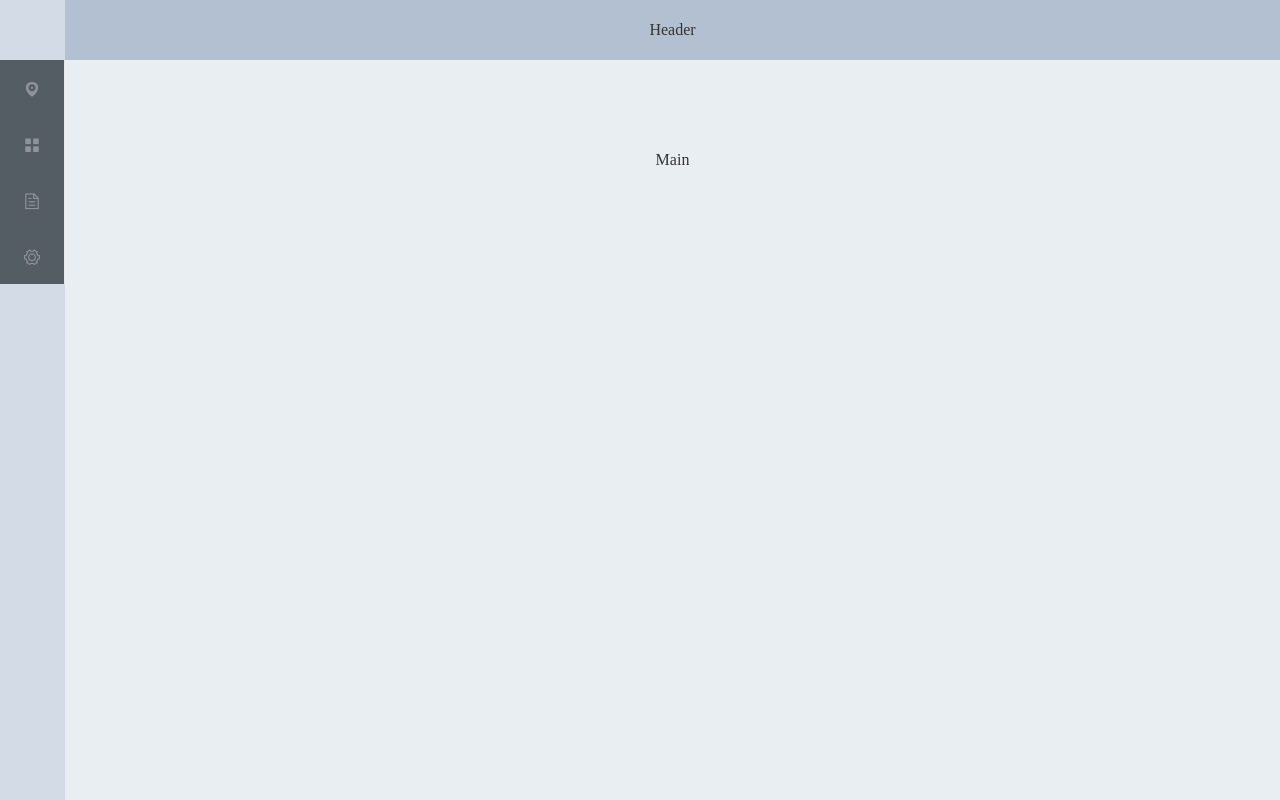
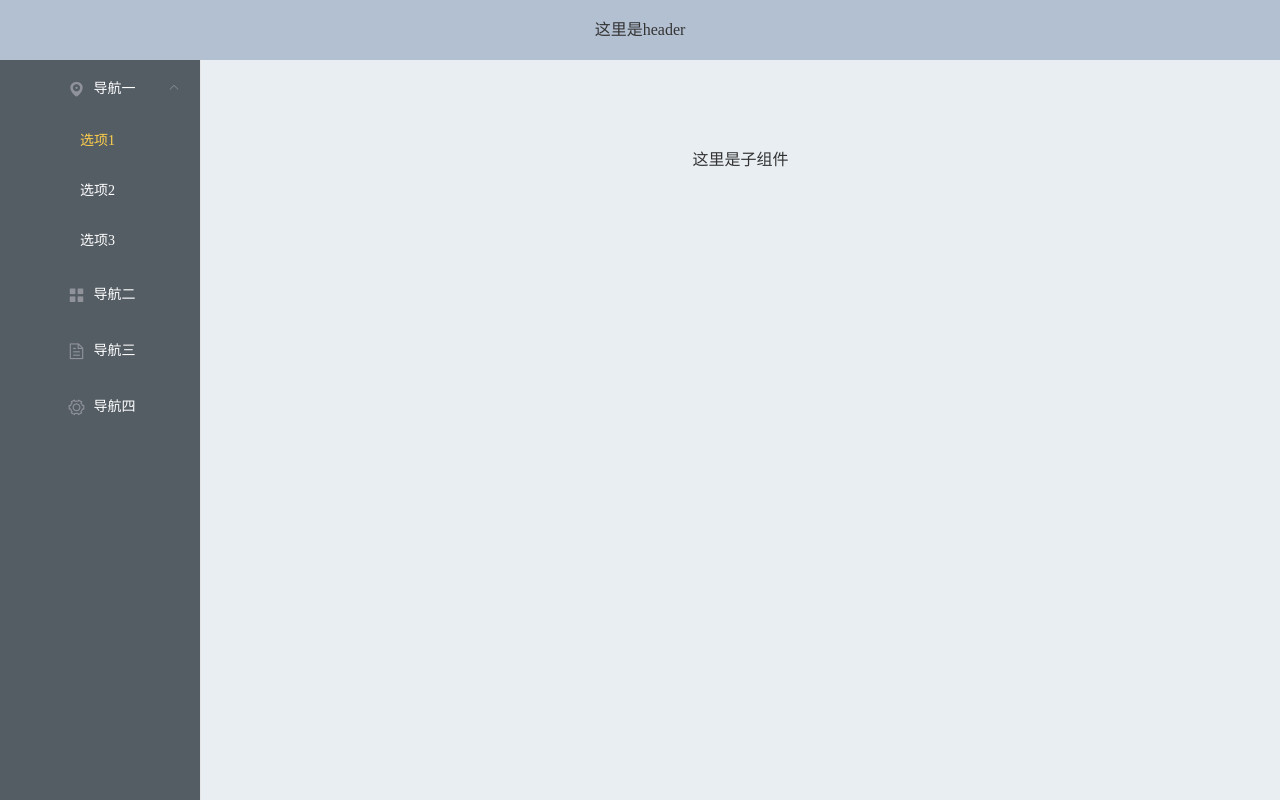
Before and after one commit to littlejiancc/vue, a Vue app in the folder my-project/: page / in a window 1280 px wide. Built offline with nearby package versions, Linux system fonts and the light colour scheme; sample sign-in values are in the browser's storage.

Commit message:
ljh导航栏

```diff
--- /dev/null
+++ b/my-project/src/components/Aside.vue
@@ -0,0 +1,68 @@
+<template>
+
+ <el-menu
+        :default-active="defaultActive"
+        background-color="#545c64"
+        text-color="#fff"
+        active-text-color="#ffd04b"
+        class="el-menu-vertical-demo"
+        :collapse="isCollapse"
+        :router="true"
+      >
+        <el-submenu index="1">
+          <template slot="title">
+            <i class="el-icon-location"></i>
+            <span slot="title">导航一</span>
+          </template>
+
+            <el-menu-item index="/">选项1</el-menu-item>
+            <el-menu-item index="/workReport">选项2</el-menu-item>
+
+
+            <el-menu-item index="1-3">选项3</el-menu-item>
+
+        </el-submenu>
+        <el-menu-item index="2">
+          <i class="el-icon-menu"></i>
+          <span slot="title">导航二</span>
+        </el-menu-item>
+        <el-menu-item index="3">
+          <i class="el-icon-document"></i>
+          <span slot="title">导航三</span>
+        </el-menu-item>
+        <el-menu-item index="4">
+          <i class="el-icon-setting"></i>
+          <span slot="title">导航四</span>
+        </el-menu-item>
+      </el-menu>
+</template>
+
+<script>
+  export default {
+      data(){
+          return {
+              defaultActive:"/"
+          }
+      },
+    props: ['isCollapse'],
+    mounted(){
+        this.defaultActive = this.$route.path
+    },
+    methods:{
+    //     handleOpen(key, keyPath) {
+    //     console.log(key, keyPath);
+    //   },
+    //   handleClose(key, keyPath) {
+    //     console.log(key, keyPath);
+    //   }
+    }
+  }
+</script>
+
+<style scoped>
+
+    a{
+        text-decoration: none;
+        color: inherit;
+    }
+</style>
--- /dev/null
+++ b/my-project/src/components/Header.vue
@@ -0,0 +1,39 @@
+<template>
+  <div id="header">
+      <!-- <div class="logo">
+          <img src="../assets/images/indexLogo.png">
+      </div>
+      <div>1233333333333333</div> -->
+      <div @click="isCollapseClick">这里是header</div>
+  </div>
+</template>
+
+<script>
+  export default {
+    methods:{
+        isCollapseClick(){
+            this.$emit("isCollapseClick");
+        }
+    }
+  }
+</script>
+
+<style scoped>
+    /* #header{
+        height: 100%;
+        width: 100%;
+        text-align: left;
+    }
+    .logo{
+        width: 180px;
+        height: 100%;
+        background-color: #5294e0;
+    }
+    .logo img{
+        width: 123px;
+        height: 35px;
+        padding-left: 26px;
+        padding-top: 15px;
+    } */
+
+</style>
--- a/my-project/src/page/Home.vue
+++ b/my-project/src/page/Home.vue
@@ -1,70 +1,44 @@
 <template>
   <el-container>
-    <el-aside width="auto">
-      <el-radio-group v-model="isCollapse">
-        <el-radio-button :label="false">展开</el-radio-button>
-        <el-radio-button :label="true">收起</el-radio-button>
-      </el-radio-group>
-      <el-menu default-active="1-4-1" background-color="#545c64" text-color="#fff"
-               active-text-color="#ffd04b" class="el-menu-vertical-demo" @open="handleOpen" @close="handleClose" :collapse="isCollapse">
-        <el-submenu index="1">
-          <template slot="title">
-            <i class="el-icon-location"></i>
-            <span slot="title">导航一</span>
-          </template>
+    <el-header>
+        <Header @isCollapseClick="isCollapseClick"></Header>
+      </el-header>
 
-            <el-menu-item index="1-1">选项1</el-menu-item>
-            <el-menu-item index="1-2">选项2</el-menu-item>
-
-
-            <el-menu-item index="1-3">选项3</el-menu-item>
-
-        </el-submenu>
-        <el-menu-item index="2">
-          <i class="el-icon-menu"></i>
-          <span slot="title">导航二</span>
-        </el-menu-item>
-        <el-menu-item index="3">
-          <i class="el-icon-document"></i>
-          <span slot="title">导航三</span>
-        </el-menu-item>
-        <el-menu-item index="4">
-          <i class="el-icon-setting"></i>
-          <span slot="title">导航四</span>
-        </el-menu-item>
-      </el-menu>
-
+    <el-container>
+      <el-aside width="auto">
+      <Aside :isCollapse="isCollapse"></Aside>
     </el-aside>
-    <el-container>
-      <el-header>Header</el-header>
-      <el-main>Main</el-main>
+      <el-main>
+        <router-view />
+      </el-main>
     </el-container>
   </el-container>
 </template>
 
 <script>
+import Header from "../components/Header";
+import Aside from "../components/Aside";
   export default {
+    components:{Header,Aside},
     data () {
       return {
-        isCollapse: true
+        isCollapse: false
       }
     },
     created(){
       const token = sessionStorage.getItem("token");
-      if(!token)return this.$router.push('/');
+      if(!token)return this.$router.push('/login');
     },
     methods: {
-      handleOpen(key, keyPath) {
-        console.log(key, keyPath);
-      },
-      handleClose(key, keyPath) {
-        console.log(key, keyPath);
+
+      isCollapseClick(){
+        this.isCollapse = !this.isCollapse;
       }
     }
   }
 </script>
 
-<style>
+<style scoped>
 
   *{
     box-sizing: content-box;
@@ -81,7 +55,7 @@
     color: #333;
     text-align: center;
     line-height: 200px;
-    padding-top: 60px;
+    /* padding-top: 60px; */
   }
 
   .el-main {
@@ -99,6 +73,9 @@
     position: relative;
 
   }
+  .el-menu{
+    height: 100%;
+  }
   .el-menu-vertical-demo:not(.el-menu--collapse) {
     width: 200px;
     min-height: 400px;
--- /dev/null
+++ b/my-project/src/page/HomeIndex.vue
@@ -0,0 +1,15 @@
+<template>
+  <div>
+    <div>这里是子组件</div>
+  </div>
+</template>
+
+<script>
+  export default {
+
+  }
+</script>
+
+<style>
+
+</style>
--- a/my-project/src/page/Login.vue
+++ b/my-project/src/page/Login.vue
@@ -62,26 +62,26 @@ import SignMain from "../components/SignMain";
           // if(!passwordInput)return this.$message('密码不能为空！');
           // if(!httpInput)return this.$message('域名不能为空！');
           const data = {account:accountInput,password:passwordInput,companyDomain:domainInput,remember_me:checked}
-          console.log(data);
+          // console.log(data);
           this.loading = true;
           this.$router.push('/');
-          this.$http.post(this.rootUrl+'/user/login', data).then(data => {
-            console.log(data.data);
-            if (data.data.code == '200'){
-              sessionStorage.setItem("token",data.data.token);
-              this.$router.push('/');
-            }else {
-              this.$message.error('帐号、密码或域名有误!');
-              this.loading = false;
-            }
-          }).catch(function (err) {
-            console.log(err);
-          });
-         /* setTimeout(e=>{
+          // this.$http.post(this.rootUrl+'/user/login', data).then(data => {
+          //   console.log(data.data);
+          //   if (data.data.code == '200'){
+          //     sessionStorage.setItem("token",data.data.token);
+          //     this.$router.push('/');
+          //   }else {
+          //     this.$message.error('帐号、密码或域名有误!');
+          //     this.loading = false;
+          //   }
+          // }).catch(function (err) {
+          //   console.log(err);
+          // });
+          setTimeout(e=>{
             sessionStorage.setItem("token","1321317")
             this.$router.push('/');
             return;
-          },2000)*/
+          },2000)
         }
     },
     computed:{
--- /dev/null
+++ b/my-project/src/page/WorkReport.vue
@@ -0,0 +1,14 @@
+<template>
+    <div>这里是工作报表页面</div>
+</template>
+
+<script>
+
+  export default {
+
+  }
+</script>
+
+<style>
+
+</style>
--- a/my-project/src/router/index.js
+++ b/my-project/src/router/index.js
@@ -3,6 +3,8 @@ import Router from 'vue-router'
 import Home from "../page/Home";
 import Login from "../page/Login";
 import Regist from "../page/Regist";
+import HomeIndex from "../page/HomeIndex";
+import WorkReport from "../page/WorkReport";
 
 Vue.use(Router)
 
@@ -10,8 +12,18 @@ export default new Router({
   routes: [
     {
       path: '/',
-      name: 'Home',
-      component: Home
+      component: Home,
+      children:[
+        {
+          path:"",
+          name:"HomeIndex",
+          component:HomeIndex
+        },{
+          path:"workReport",
+          name:"WorkReport",
+          component:WorkReport
+        }
+      ]
     },{
       path: '/login',
       name: 'Login',
```
Also changed, not shown: 1 other file (tests, documents, lock files or other folders).
